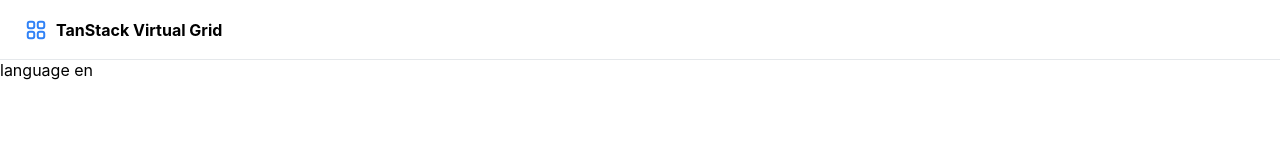
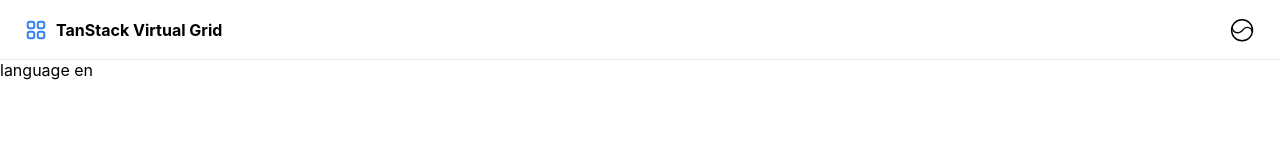
Before and after one commit to dango0812/tanstack-virtual-grid, a Next.js app: page /en in a window 1280 px wide. Shown: the top 160 px of the page. Built offline with nearby package versions, Linux system fonts and the light colour scheme; a web font is replaced by a local one.

Commit message:
feat: add LanguageSelect component

```diff
--- a/app/[lng]/page.tsx
+++ b/app/[lng]/page.tsx
@@ -10,7 +10,7 @@
 
     return (
         <>
-            <Header />
+            <Header lng={lng} />
             <main>
                 language {lng}
             </main>
--- a/app/components/Layout/Header/index.tsx
+++ b/app/components/Layout/Header/index.tsx
@@ -4,10 +4,18 @@
 import styles from "@components/Layout/Header/Header.module.scss";
 // icons
 import IconLogo from "@icons/IconLogo";
+// components
+import LanguageSelect from "@components/Layout/LanguageSelect";
 // libs
 import { paths } from "@lib/paths";
 
-export default function Header() {
+interface HeaderProps {
+    lng: string;
+}
+
+export default function Header({
+    lng
+}: HeaderProps) {
     return (
         <header className={styles.header}>
             <nav className={styles.navbar}>
@@ -18,6 +26,8 @@
                             TanStack Virtual Grid
                         </span>
                     </Link>
+
+                    <LanguageSelect lng={lng}/>
                 </div>
             </nav>
         </header>
--- /dev/null
+++ b/app/components/Layout/LanguageSelect/LanguageSelect.module.scss
@@ -0,0 +1,20 @@
+@use "@styles/abstracts/_mixins.scss" as *;
+@use "@styles/abstracts/_variables.scss" as *;
+
+.languageSelect {
+    width: 36px;
+    height: 36px;
+    color: $black;
+    text-decoration: none;
+
+    &:hover {
+        border-radius: $border-radius-full;
+        background-color: $greyOpacity200;
+    }
+
+    span {
+        @include flex-row($align: center, $justify: center, $gap: 0);
+        width: 36px;
+        height: 36px;
+    }
+}
--- /dev/null
+++ b/app/components/Layout/LanguageSelect/index.tsx
@@ -0,0 +1,38 @@
+// next
+import Link from "next/link";
+// styles
+import styles from "@components/Layout/LanguageSelect/LanguageSelect.module.scss";
+// icons
+import IconWorld from "@icons/IconWorld";
+import IconKorean from "@icons/IconKorean";
+
+const LANGUAGE_CONFIG = [
+    { lang: "en", path: "/en/", icon: <IconWorld /> },
+    { lang: "ko", path: "/ko/", icon: <IconKorean /> }
+];
+
+interface LanguageSelectProps {
+    lng: string;
+}
+
+export default function LanguageSelect({
+    lng
+}: LanguageSelectProps) {
+    return (
+        <>
+            {LANGUAGE_CONFIG.filter((config) => config.lang !== lng).map(({ lang, path, icon }) => (
+                <Link
+                    key={lang}
+                    href={path}
+                    aria-label={`Switch to ${lang}`}
+                    prefetch
+                    className={styles.languageSelect}
+                >
+                    <span>
+                        {icon}
+                    </span>
+                </Link>
+            ))}
+        </>
+    );
+}
```
